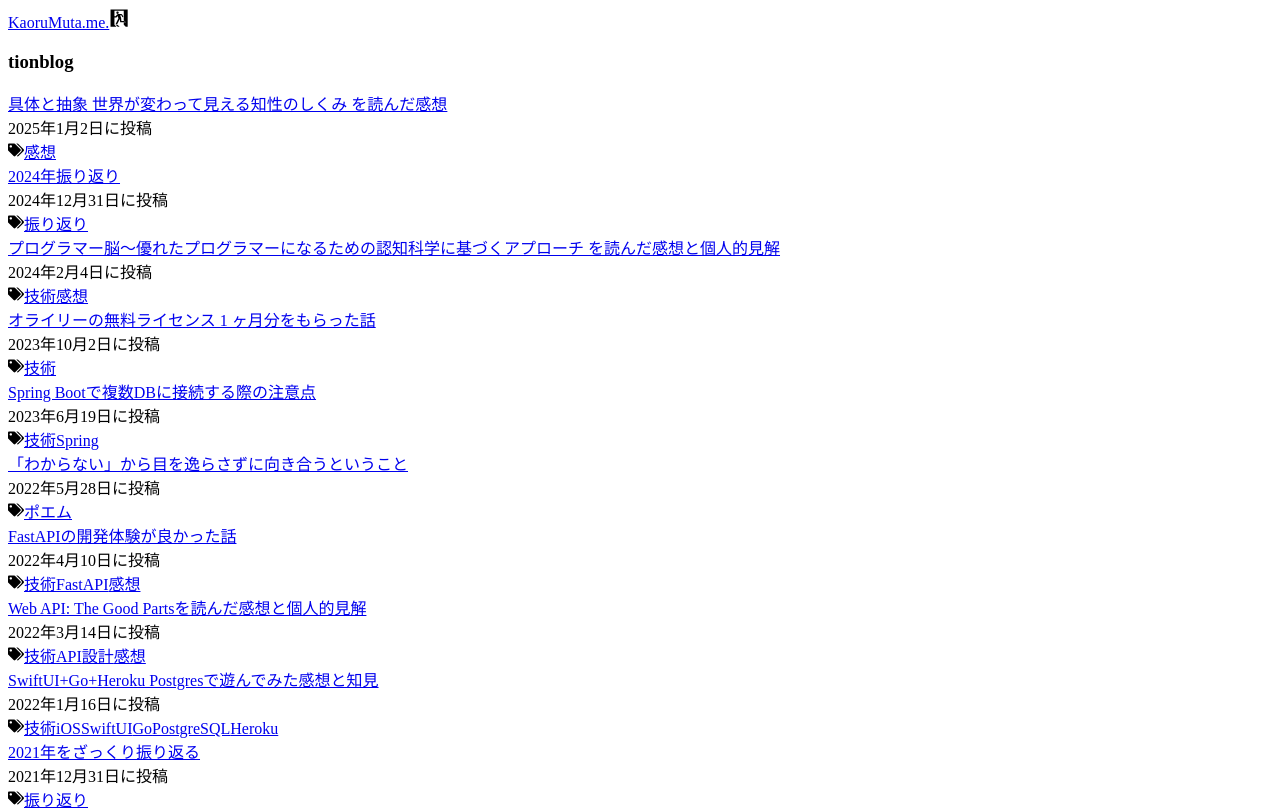
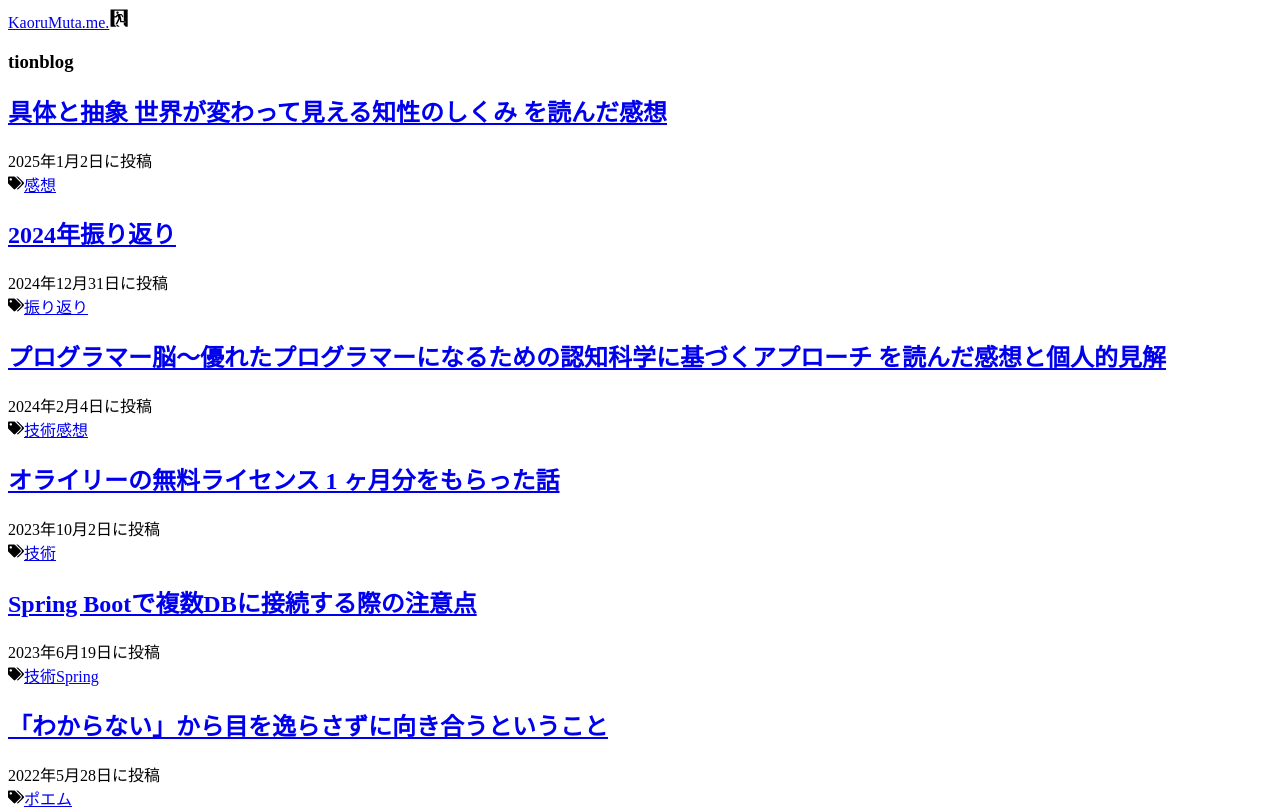
Before and after one commit to KaoruMuta/KaoruMuta.me, a Next.js app: page / in a window 1280 px wide. Shown: the top 809 px of the page. Built offline with nearby package versions, Linux system fonts and the light colour scheme.

Commit message:
fix: wrap blog post title with h2 tag

```diff
--- a/src/components/BlogPostList.tsx
+++ b/src/components/BlogPostList.tsx
@@ -9,8 +9,8 @@ const BlogPostList = ({ posts }: { posts: PostPropsType[] }) => {
         const { id, title, date, categories } = post;
         return (
           <section className="my-4 pt-4" key={id}>
-            <Link href={`/blog/posts/${id}`} className="font-semibold text-xl xl:text-2xl xl:hover:opacity-hover">
-              {title}
+            <Link href={`/blog/posts/${id}`}>
+              <h2 className="font-semibold text-xl xl:text-2xl xl:hover:opacity-hover">{title}</h2>
             </Link>
             <Description date={date} categories={categories} />
           </section>
```
